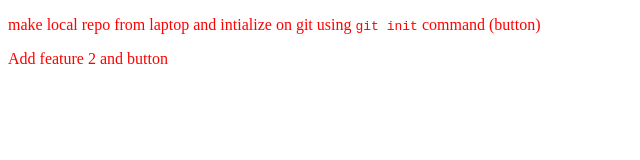
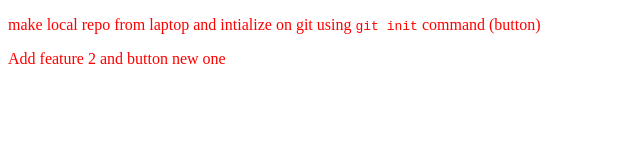
Before and after one commit to ZaheerAbbas515/Local-Repo, a plain HTML site: page index.html in a window 1280 px wide. Shown: the full height of the page, 0-640 px from the left. Drawn offline with Linux system fonts and the light colour scheme.

Commit message:
add new word

```diff
--- a/index.html
+++ b/index.html
@@ -8,6 +8,6 @@
 </head>
 <body>
     <p>make local repo from laptop and intialize on git using <code>git init</code> command (button)</p>
-    <p>Add feature 2 and button</p>
+    <p>Add feature 2 and button new one</p>
 </body>
 </html>
```
